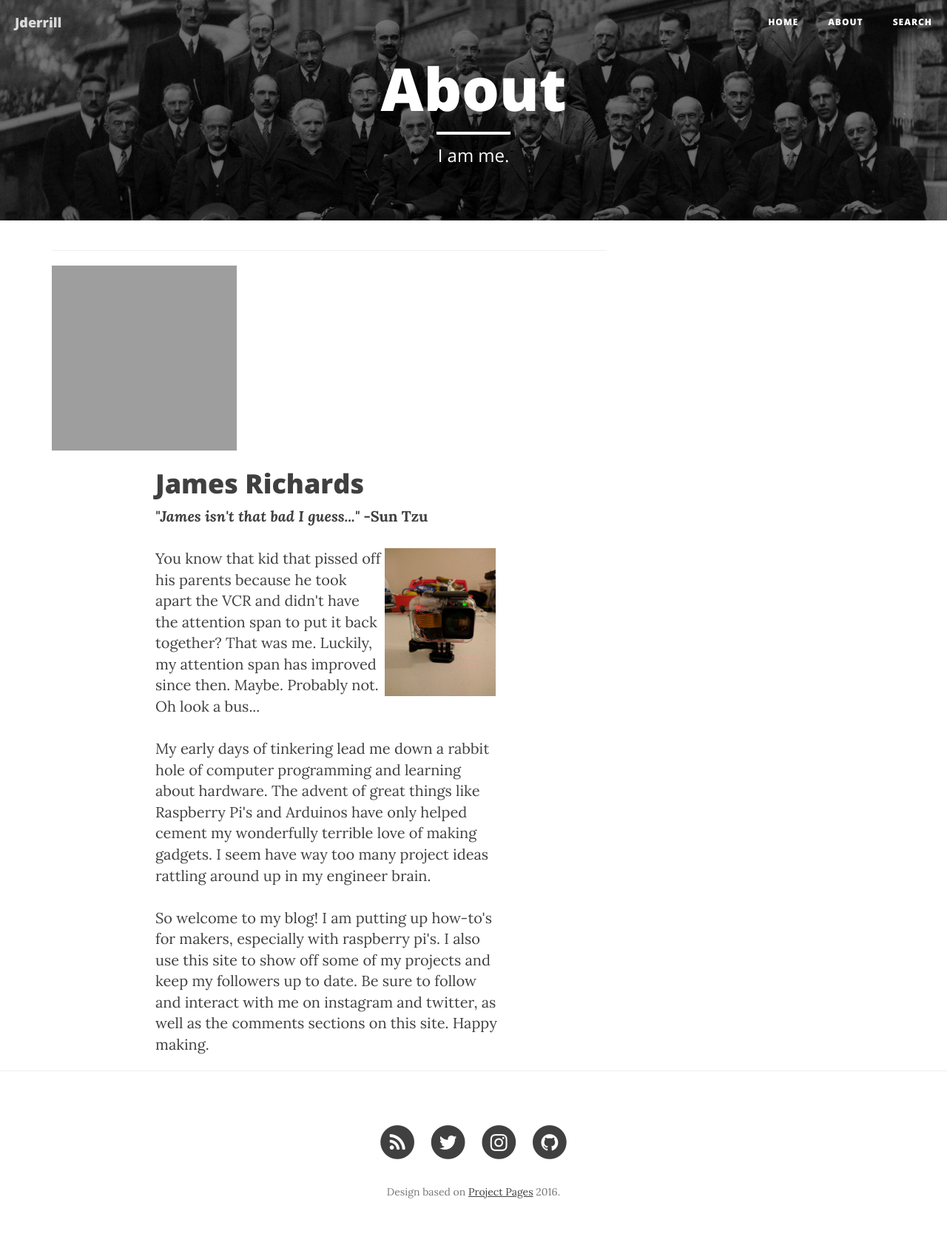
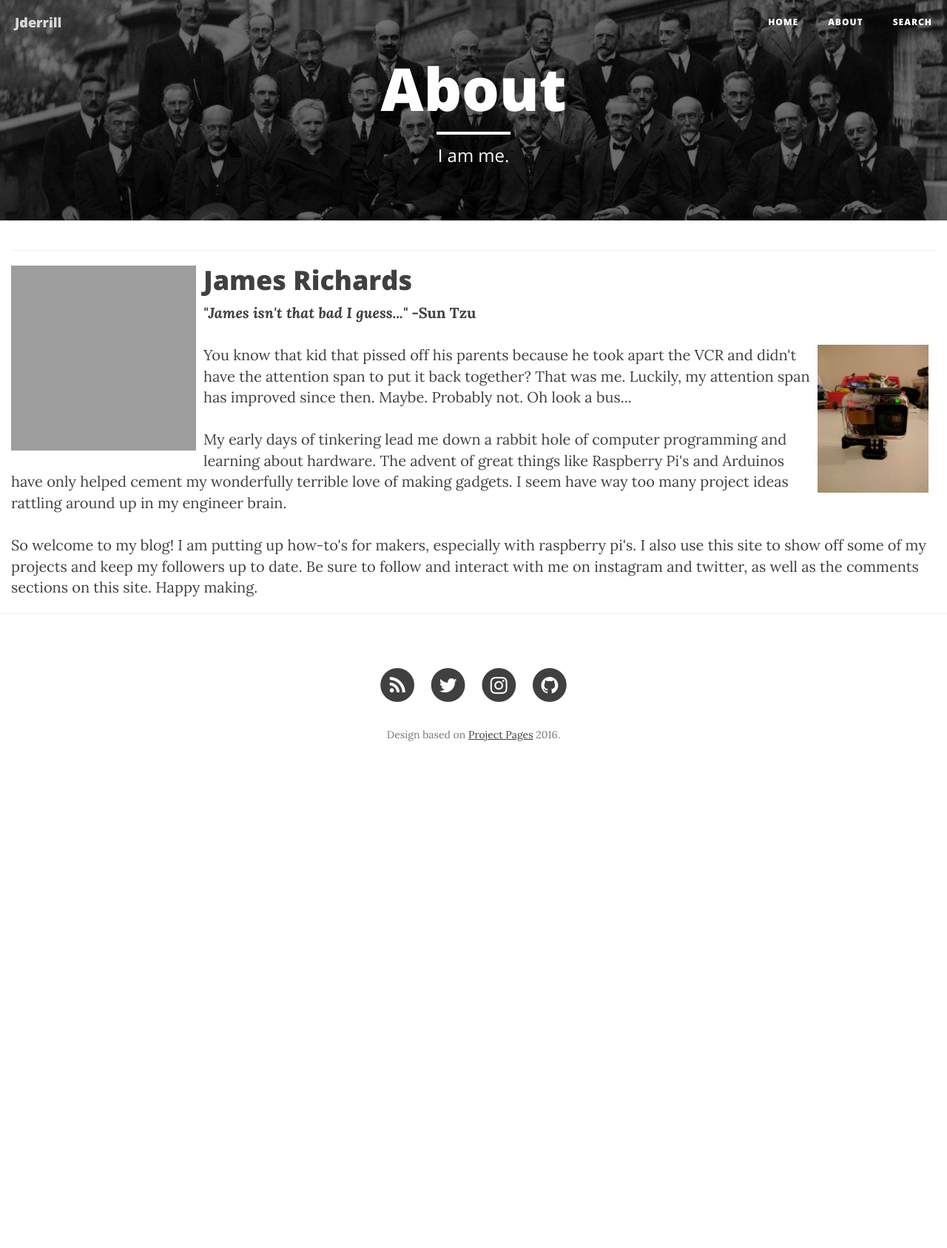
Before and after one commit to Jderrill/Jderrill.github.io, a Jekyll site: the page built from about.html, in a window 1280 px wide. Shown: the whole page at 74% size. Built offline with Jekyll 4.4.1, drawn with Linux system fonts in a browser that asks for light colours; nearby versions of some CDN libraries; after the commit the page ends 1069 px from its top, so only the background shows below that; grey boxes are pictures that could not be loaded.

Commit message:
Changed to fluid container

```diff
--- a/_layouts/page.html
+++ b/_layouts/page.html
@@ -23,11 +23,9 @@
 </header>
 
 <!-- Main Content -->
-<div class="container">
-	<div class="row">
-		<div class="col-lg-8">
-			{{ content }}
-		</div>
+<div class="container-fluid">
+	<div class="row-fluid">
+		{{ content }}
 	</div>
 </div>
 
--- a/about.html
+++ b/about.html
@@ -8,9 +8,11 @@
 
 {% for member in site.data.members %} {% if member.visible == true %}
 
-	<img src="{{ member.img }}" style="margin-top:0px; margin-bottom:5px; margin-right:10px; float:left; width:250px !important">
-	<div class = "col-lg-8 col-lg-offset-2 col-md-10 col-md-offset-1">
-		<h1>{{ member.name }}</h1>
+    <div class="span2">
+      <img src="{{ member.img }}" style="margin-top:0px; margin-bottom:5px; margin-right:10px; float:left; width:250px !important">
+    </div>
+    <div class="span10">
+      <h1>{{ member.name }}</h1>
 
 		<b>{{ member.role }}</b>
 		<br>
@@ -19,5 +21,6 @@
 		{% if member.bio %}
 		{{ member.bio }}
 		{% endif %}
-	</div>
+    </div>
+
 {% endif %}{% endfor %}
```
